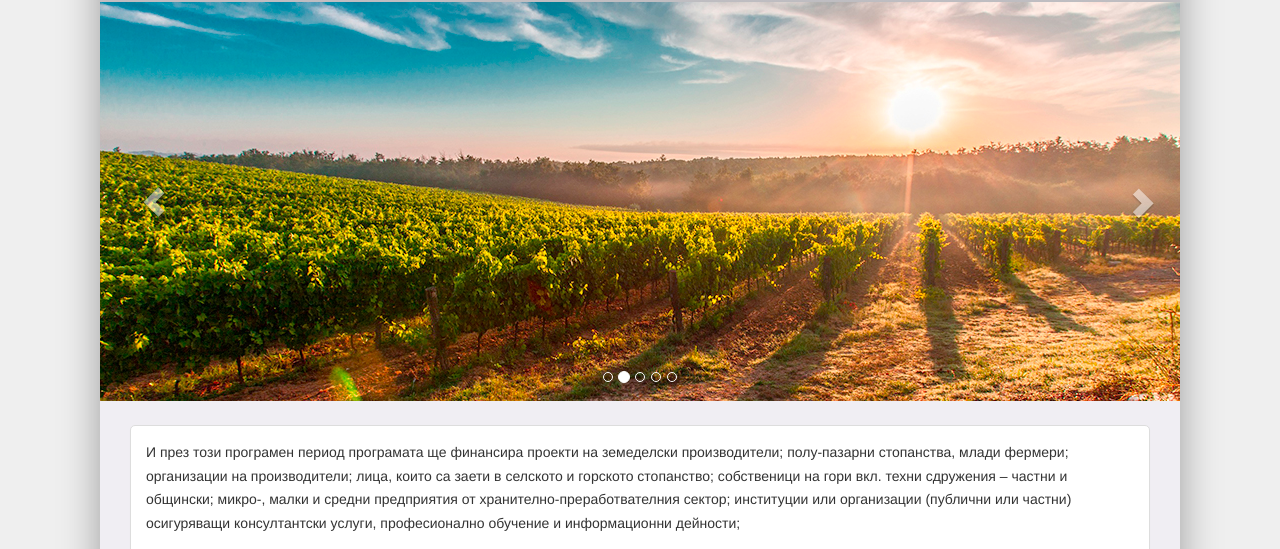
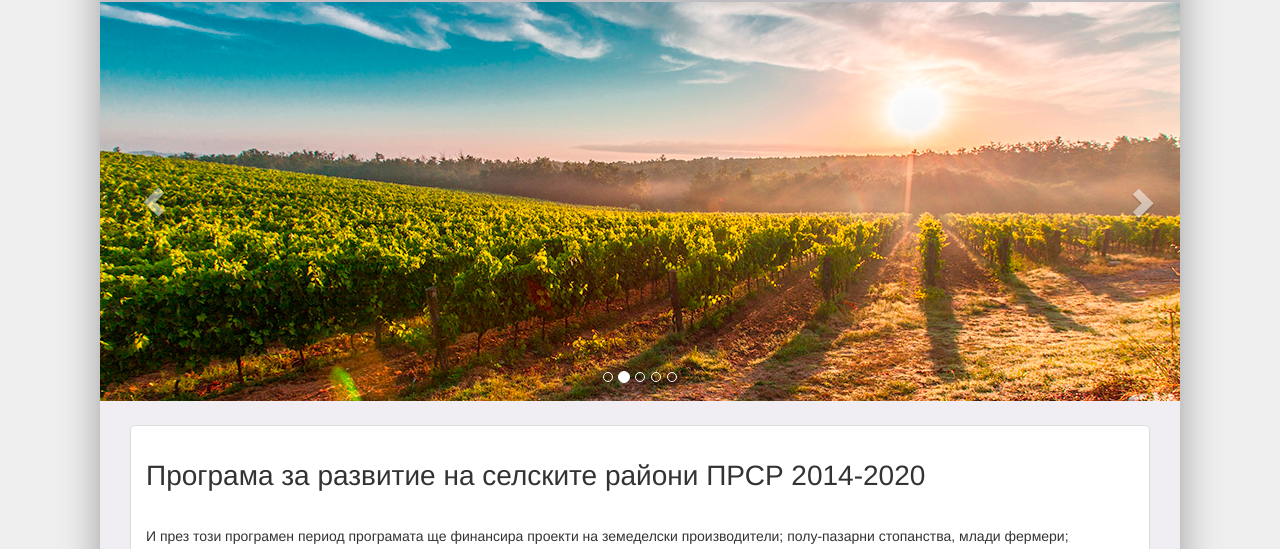
Before and after one commit to Crypto93/VassConsult, a plain HTML site: page index7.html in a window 1280 px wide. Shown: the part 178-727 px from the top of the page. Drawn offline with Linux system fonts and the light colour scheme.

Commit message:
Added headingto index7

```diff
--- a/index7.html
+++ b/index7.html
@@ -146,6 +146,7 @@
                             <div class="col-md-12">
                                 <div class="panel panel-default">
 									<div class="panel-body">
+                                        <h1>Програма за развитие на селските райони ПРСР 2014-2020</h1> <br/>
 										<p>И през този програмен период програмата ще финансира проекти на земеделски производители; полу-пазарни стопанства, млади фермери; организации на производители; лица, които са заети в селското и горското стопанство; собственици на гори вкл. техни сдружения – частни и общински; микро-, малки и средни предприятия от хранително-преработвателния сектор; институции или организации (публични или частни) осигуряващи консултантски услуги, професионално обучение и информационни дейности;</p>
 										<p>Приоритет ще имат земеделски производители от необлагодетелствани райони, земеделски производители желаещи да се занимават с биологично земеделие; собственици на гори вкл. техни сдружения; собственици и/или ползватели на гори и земеделски земи, чиито места попадат в обхвата на Европейската екологична мрежа Натура 2000;</p>
 										<p>Общини от селските райони (посочени в Приложение №6 на ПРСР): земеделски производители; микропредприятия; общини; юридически лица с нестопанска цел (включително читалища); юридически и физически лица; образователни и квалифициращи институции; ще могат да кандидатстват за незеделски дейности.</p>
```
